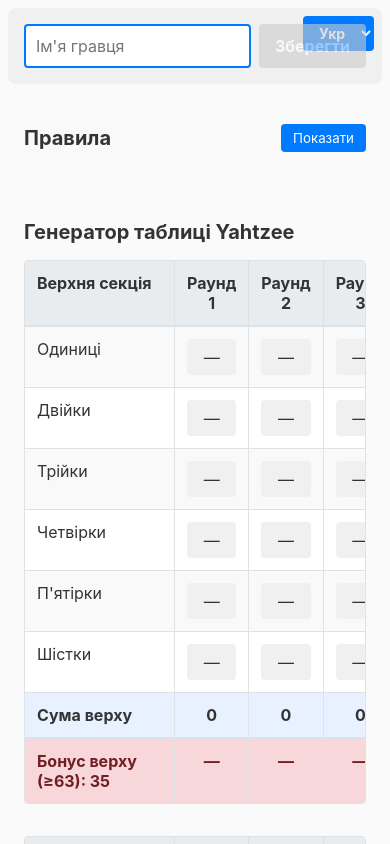
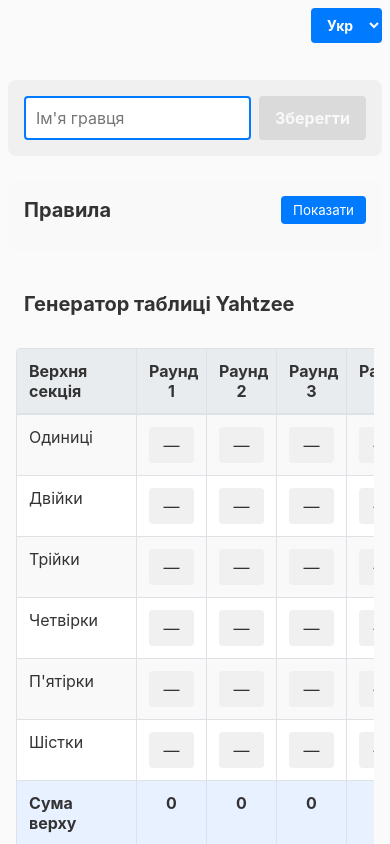
Before and after one commit to melnickforever/yahtzee, a Next.js app: page / in a window 390 px wide. Shown: the top 844 px of the page. Built offline with nearby package versions, Linux system fonts and the light colour scheme.

Commit message:
Fixes. UI tweeks.

```diff
--- a/app/components/ScoreCell.tsx
+++ b/app/components/ScoreCell.tsx
@@ -6,9 +6,10 @@
   value: number | null;
   onChange: (value: number | null) => void;
   disabled?: boolean;
+  fixedValue?: number | null;
 }
 
-export function ScoreCell({ value, onChange, disabled }: ScoreCellProps) {
+export function ScoreCell({ value, onChange, disabled, fixedValue }: ScoreCellProps) {
   const [isEditing, setIsEditing] = useState(false);
   const [tempValue, setTempValue] = useState(value?.toString() ?? '');
 
@@ -29,6 +30,15 @@
     setIsEditing(false);
   };
 
+  const handleSelectChange = (e: React.ChangeEvent<HTMLSelectElement>) => {
+    const selected = e.target.value;
+    if (selected === '') {
+      onChange(null);
+    } else {
+      onChange(parseInt(selected, 10));
+    }
+  };
+
   const handleKeyDown = (e: React.KeyboardEvent<HTMLInputElement>) => {
     if (e.key === 'Enter') {
       handleSave();
@@ -37,6 +47,38 @@
     }
   };
 
+  if (fixedValue !== null && fixedValue !== undefined) {
+    // For fixed value categories, render a dropdown
+    if (isEditing) {
+      return (
+        <select
+          value={value ?? ''}
+          onChange={handleSelectChange}
+          onBlur={() => setIsEditing(false)}
+          autoFocus
+          className="score-cell-select"
+        >
+          <option value="">—</option>
+          <option value={fixedValue}>{fixedValue}</option>
+        </select>
+      );
+    }
+
+    return (
+      <div
+        onClick={handleClick}
+        className="score-cell-display"
+        style={{
+          opacity: disabled ? 0.5 : 1,
+          cursor: disabled ? 'not-allowed' : 'pointer',
+        }}
+      >
+        {value !== null ? value : '—'}
+      </div>
+    );
+  }
+
+  // For non-fixed value categories, render a text input
   if (isEditing) {
     return (
       <input
--- a/app/components/ScoreTable.tsx
+++ b/app/components/ScoreTable.tsx
@@ -99,7 +99,19 @@
   // Grand total
   const grandTotal = upperGrandTotal + lowerGrandTotal + upperBonus + yahtzeeBonus;
 
-  const renderGridRow = (categoryKey: CategoryKey, categoryName: string) => (
+  const getFixedValue = (categoryKey: CategoryKey): number | null => {
+    const fixedValues: Record<string, number> = {
+      fullHouse: 25,
+      smallStraight: 30,
+      largeStraight: 40,
+      yahtzee: 50,
+    };
+    return fixedValues[categoryKey] ?? null;
+  };
+
+  const renderGridRow = (categoryKey: CategoryKey, categoryName: string) => {
+    const fixedValue = getFixedValue(categoryKey);
+    return (
       <>
         <div className="score-grid-cell score-grid-category">{categoryName}</div>
         {Array.from({ length: ROUNDS }, (_, i) => (
@@ -108,18 +120,21 @@
               value={scores[categoryKey][i]}
               onChange={(value) => handleScoreChange(categoryKey, i, value)}
               disabled={isRoundFilled(i, categoryKey)}
+              fixedValue={fixedValue}
             />
           </div>
         ))}
         <div className="score-grid-cell score-grid-total">{getCategoryTotal(categoryKey)}</div>
       </>
     );
+  };
 
   return (
     <div className="score-table-container">
       <h2>{t.title}</h2>
 
       {/* Upper Section */}
+      <div className="score-grid-wrapper">
         <div className="score-grid">
         <div className="score-grid-header">
           <div className="score-grid-cell">{t.categories.upper.title}</div>
@@ -158,8 +173,10 @@
           <div className="score-grid-cell">{upperBonus}</div>
         </div>
         </div>
+      </div>
 
       {/* Lower Section */}
+      <div className="score-grid-wrapper">
         <div className="score-grid score-grid-lower">
         <div className="score-grid-header">
           <div className="score-grid-cell">{t.categories.lower.title}</div>
@@ -199,6 +216,7 @@
           <div className="score-grid-cell">{yahtzeeBonus}</div>
         </div>
         </div>
+      </div>
 
       <div className="grand-total">
         {t.grandTotal}: {grandTotal}
--- a/app/globals.css
+++ b/app/globals.css
@@ -76,6 +76,7 @@
   position: absolute;
   top: 16px;
   right: 16px;
+  z-index: 10;
 }
 
 .language-select {
@@ -300,6 +301,11 @@
   padding: 16px;
 }
 
+.score-grid-wrapper {
+  overflow-x: auto;
+  -webkit-overflow-scrolling: touch;
+}
+
 /* Score Grid */
 .score-grid {
   display: grid;
@@ -310,6 +316,7 @@
   border-radius: 4px;
   overflow: hidden;
   margin-top: 16px;
+  min-width: min-content;
 }
 
 .score-grid-lower {
@@ -510,6 +517,17 @@
   text-align: center;
 }
 
+.score-cell-select {
+  width: 100%;
+  padding: 4px;
+  border: 2px solid #007bff;
+  border-radius: 4px;
+  font-size: 14px;
+  text-align: center;
+  background-color: white;
+  cursor: pointer;
+}
+
 @media (max-width: 768px) {
   table {
     font-size: 12px;
@@ -522,10 +540,26 @@
 
   .main-container {
     padding: 8px;
+    padding-top: 80px;
+  }
+
+  .language-switcher {
+    position: fixed;
+    top: 8px;
+    right: 8px;
   }
 
   .score-table th,
   .score-table td {
     padding: 6px !important;
   }
+
+  .score-grid {
+    grid-template-columns: 120px repeat(6, 70px) 70px;
+  }
+
+  .score-grid-wrapper {
+    margin-left: -8px;
+    margin-right: -8px;
+  }
 }
```
Lines whose indentation alone changed are shown as unchanged.
